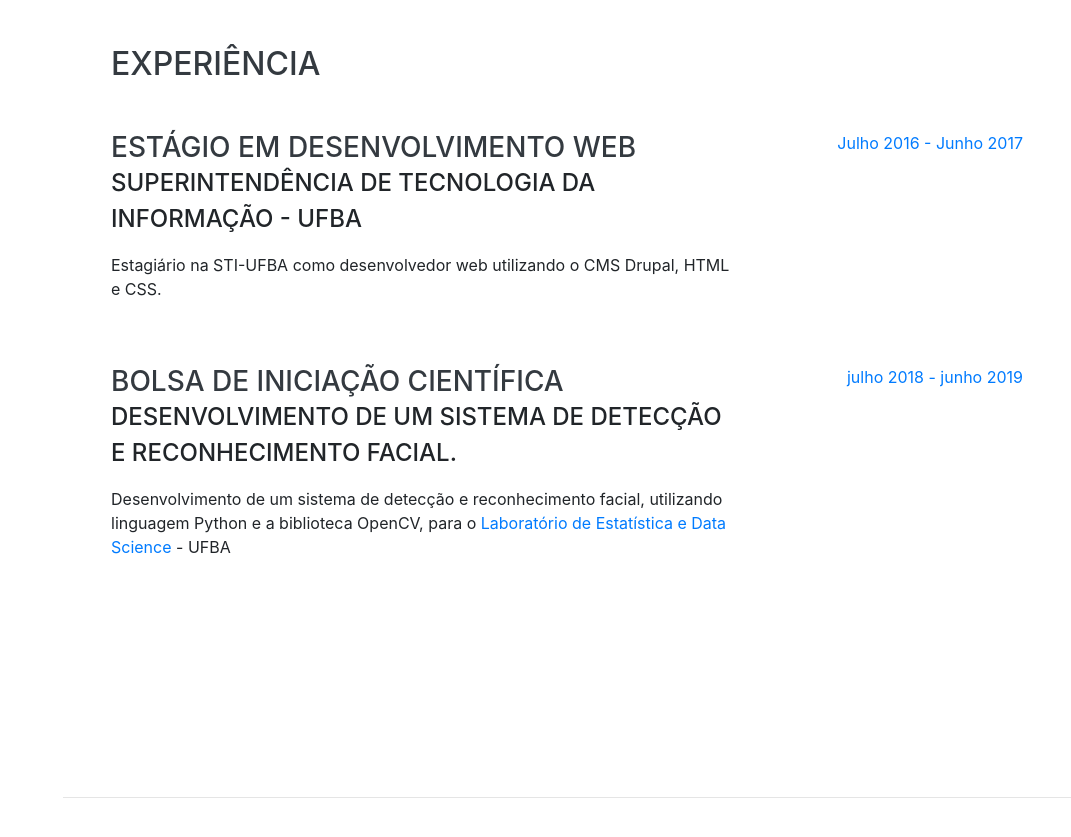
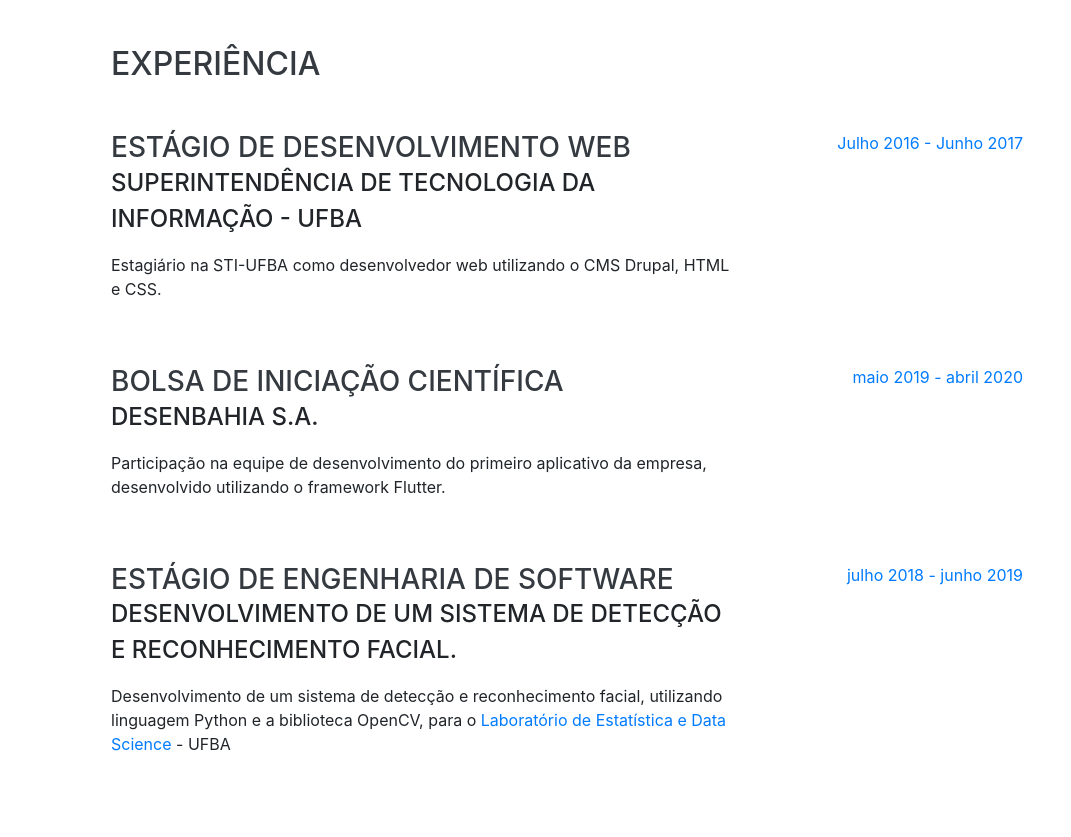
Before and after one commit to krysthianlessa/krysthianlessa.github.io, a website with bundled scripts: page index.html in a window 1280 px wide. Shown: the part 804-1641 px from the top of the page, without its empty margins (209-1280 px from the left). Built offline with nearby package versions, Linux system fonts and the light colour scheme; a web font is replaced by a local one.

Commit message:
update resume

```diff
--- a/index.html
+++ b/index.html
@@ -89,7 +89,7 @@
 
         <div class="resume-item d-flex flex-column flex-md-row justify-content-between mb-5">
           <div class="resume-content">
-            <h3 class="mb-0">Estágio em Desenvolvimento Web</h3>
+            <h3 class="mb-0">Estágio de Desenvolvimento Web</h3>
             <div class="subheading mb-3">Superintendência de Tecnologia da Informação - UFBA</div>
             <p>Estagiário na STI-UFBA como desenvolvedor web utilizando o CMS Drupal, HTML e CSS.</p>
           </div>
@@ -101,6 +101,17 @@
         <div class="resume-item d-flex flex-column flex-md-row justify-content-between mb-5">
           <div class="resume-content">
             <h3 class="mb-0">Bolsa de Iniciação Científica</h3>
+            <div class="subheading mb-3">Desenbahia S.A.</div>
+            <p>Participação na equipe de desenvolvimento do primeiro aplicativo da empresa, desenvolvido utilizando o framework Flutter.</p>
+          </div>
+          <div class="resume-date text-md-right">
+            <span class="text-primary">maio 2019 - abril 2020</span>
+          </div>
+        </div>
+
+        <div class="resume-item d-flex flex-column flex-md-row justify-content-between mb-5">
+          <div class="resume-content">
+            <h3 class="mb-0">Estágio de Engenharia de Software</h3>
             <div class="subheading mb-3">Desenvolvimento de um sistema de detecção e reconhecimento facial.</div>
             <p>Desenvolvimento de um sistema de detecção e reconhecimento facial, utilizando linguagem Python e a biblioteca OpenCV, para o <a href="http://www.led.ufba.br/">Laboratório de Estatística e Data Science</a> - UFBA</p>
           </div>
```
